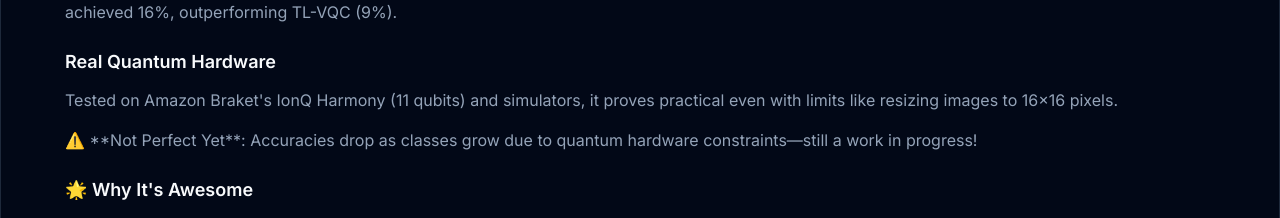
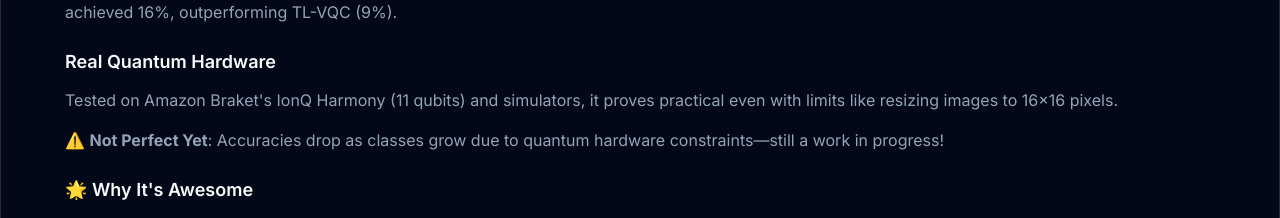
Before and after one commit to qvelard/portfolio, a Next.js app: page /v1/projects/project-qiller in a window 1280 px wide. Shown: the part 2180-2398 px from the top of the page. Built offline with nearby package versions, Linux system fonts and the light colour scheme.

Commit message:
deploy: 2025-07-05 19:10:39

```diff
--- a/app/v1/projects/[slug]/page.tsx
+++ b/app/v1/projects/[slug]/page.tsx
@@ -39,6 +39,15 @@ export function generateMetadata({ params }: ProjectPageProps) {
       images: [project.image],
     },
   };
+}
+
+// Ajout du parser markdown simple pour le gras et les retours à la ligne
+function parseBoldWithLineBreaks(text: string) {
+  // Gras : **mot** => <strong>mot</strong>
+  let html = text.replace(/\*\*(.+?)\*\*/g, '<strong>$1</strong>');
+  // Retours à la ligne : \n => <br />
+  html = html.replace(/\n/g, '<br />');
+  return html;
 }
 
 export default function ProjectPage({ params }: ProjectPageProps) {
@@ -205,9 +214,11 @@ export default function ProjectPage({ params }: ProjectPageProps) {
                 // Regular paragraph
                 if (trimmedParagraph.length > 0) {
                   return (
-                    <p key={index} className="mb-4 text-muted-foreground leading-relaxed text-sm sm:text-base">
-                      {trimmedParagraph}
-                    </p>
+                    <p
+                      key={index}
+                      className="mb-4 text-muted-foreground leading-relaxed text-sm sm:text-base"
+                      dangerouslySetInnerHTML={{ __html: parseBoldWithLineBreaks(trimmedParagraph) }}
+                    />
                   );
                 }
 
--- a/lib/projects.ts
+++ b/lib/projects.ts
@@ -29,16 +29,16 @@ This Project, authored by Quentin Velard and Salma Bouaouda under Guenael Cabane
 
 The project focuses on two main goals:
 
-1. **State-of-the-Art Review**: Analyze existing deep learning methods for molecular generation and identify pretrained models to adapt.
-2. **Model Training**: Develop neural networks using transfer learning to create biomolecules with AI and AO properties.
+1. State-of-the-Art Review: Analyze existing deep learning methods for molecular generation and identify pretrained models to adapt.
+2. Model Training: Develop neural networks using transfer learning to create biomolecules with AI and AO properties.
 
 With a molecular space of approximately 10^60 possibilities and limited open-source data, traditional discovery is slow—deep learning aims to change that!
 
 ## 🗝️ Key Concepts Explained
 
-- **Anti-inflammatory (AI) Biomolecules**: Reduce inflammation by targeting mediators like cytokines (e.g., curcumin, NSAIDs).
-- **Antioxidant (AO) Biomolecules**: Neutralize free radicals to prevent damage (e.g., vitamins C and E, BHT).
-- **SMILES Notation**: Represents molecular structures as text (e.g., "CCO" for ethanol) for computational use.
+- Anti-inflammatory (AI) Biomolecules: Reduce inflammation by targeting mediators like cytokines (e.g., curcumin, NSAIDs).
+- Antioxidant (AO) Biomolecules: Neutralize free radicals to prevent damage (e.g., vitamins C and E, BHT).
+- SMILES Notation: Represents molecular structures as text (e.g., "CCO" for ethanol) for computational use.
 
 ## 🔧 Methodology
 
@@ -246,10 +246,10 @@ async function generateEmbedding(text) {
 
 The retrieval system performs vector similarity search to find content relevant to user questions. Rather than simple retrieval, the system employs sophisticated ranking and filtering:
 
-- **Similarity Threshold Filtering** - Only documents above 0.70 cosine similarity are considered
-- **Source Authority Weighting** - Official F1 sources receive priority in retrieval
-- **Recency Prioritization** - More recent documents are favored for time-sensitive topics
-- **Contextual Diversity** - The system seeks to include varied perspectives when appropriate
+- Similarity Threshold Filtering - Only documents above 0.70 cosine similarity are considered
+- Source Authority Weighting - Official F1 sources receive priority in retrieval
+- Recency Prioritization - More recent documents are favored for time-sensitive topics
+- Contextual Diversity - The system seeks to include varied perspectives when appropriate
 
 This carefully tuned retrieval process ensures that the LLM receives the most relevant, accurate, and up-to-date Formula 1 information as context for generating responses.
 
```
